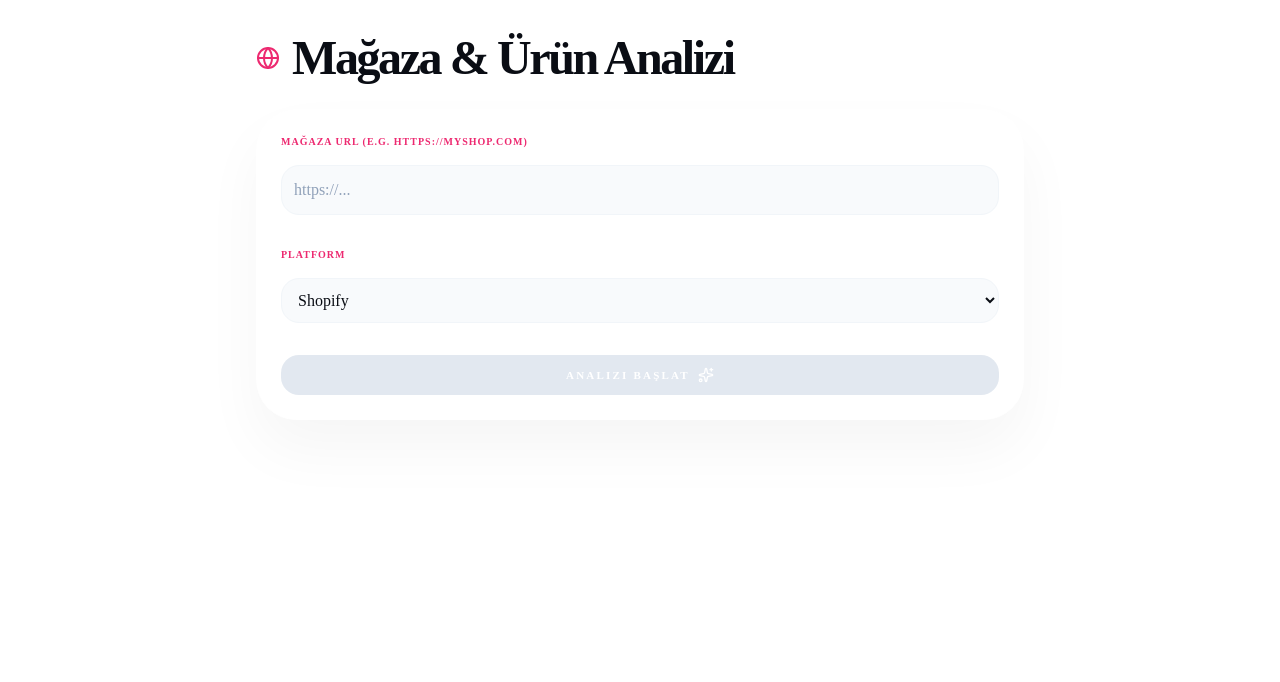
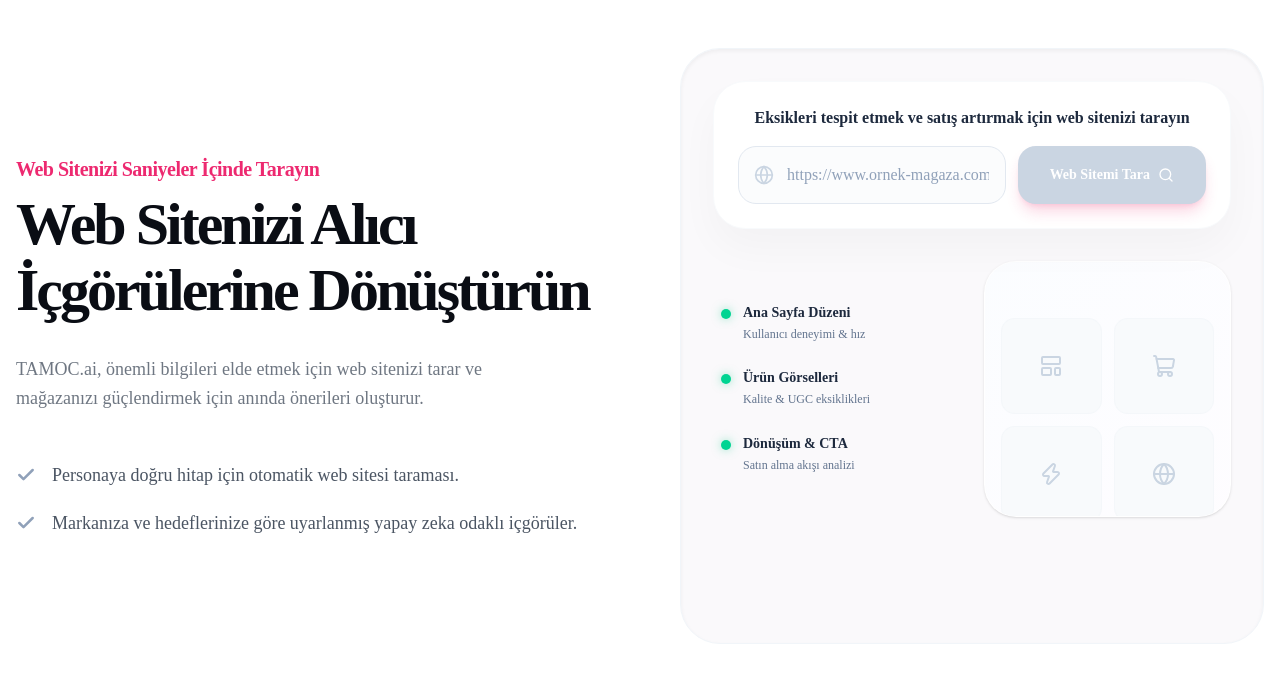
Before and after one commit to muhametsmsek/TAMOC, a Next.js app in the folder frontend/: page /dashboard/store-analysis in a window 1280 px wide. Shown: the top 682 px of the page. Built offline with nearby package versions, Linux system fonts and the light colour scheme.

Commit message:
mağaza analizi

```diff
--- a/frontend/src/app/dashboard/store-analysis/page.tsx
+++ b/frontend/src/app/dashboard/store-analysis/page.tsx
@@ -2,11 +2,10 @@
 
 import { useState } from "react";
 import { motion, AnimatePresence } from "framer-motion";
-import { Globe, Loader2, CheckCircle2, Share2, Sparkles } from "lucide-react";
+import { Loader2, Check, Share2, Globe, Search, LayoutTemplate, Zap, ShoppingCart } from "lucide-react";
 
 export default function StoreAnalysisPage() {
   const [storeUrl, setStoreUrl] = useState("");
-  const [platform, setPlatform] = useState("Shopify");
   const [isAnalyzing, setIsAnalyzing] = useState(false);
   const [result, setResult] = useState<any>(null);
   const [error, setError] = useState<string>("");
@@ -20,7 +19,7 @@ export default function StoreAnalysisPage() {
       const response = await fetch("/api/analyze-store", {
         method: "POST",
         headers: { "Content-Type": "application/json" },
-        body: JSON.stringify({ storeUrl, platform, analysisDepth: "Tam" }),
+        body: JSON.stringify({ storeUrl, platform: "Otomatik", analysisDepth: "Tam" }),
       });
       const data = await response.json();
       if (data.error) throw new Error(data.error);
@@ -33,99 +32,206 @@ export default function StoreAnalysisPage() {
   };
 
   return (
+    <div className="w-full max-w-7xl mx-auto px-4 py-8 lg:py-12">
+      <div className="grid grid-cols-1 lg:grid-cols-2 gap-12 lg:gap-20 items-center">
+
+        {/* LEFT COLUMN: Copywriting & Benefits */}
         <motion.div
-      initial={{ opacity: 0, y: 10 }}
-      animate={{ opacity: 1, y: 0 }}
-      transition={{ duration: 0.5 }}
-      className="w-full max-w-3xl mx-auto mt-8"
+          initial={{ opacity: 0, x: -30 }}
+          animate={{ opacity: 1, x: 0 }}
+          transition={{ duration: 0.6 }}
+          className="flex flex-col gap-6"
         >
-      {/* Header */}
-      <div className="flex items-center gap-3 mb-6">
-        <Globe className="w-6 h-6 text-[#ED2970]" />
-        <h2 className="HeaderLabel text-3xl md:text-5xl text-[#0A0D14]">Mağaza & Ürün Analizi</h2>
+          <div className="flex flex-col gap-2">
+            <h3 className="text-[#ED2970] font-black text-lg md:text-xl tracking-tight">
+              Web Sitenizi Saniyeler İçinde Tarayın
+            </h3>
+            <h1 className="HeaderLabel text-4xl md:text-6xl text-[#0A0D14] leading-[1.1]">
+              Web Sitenizi Alıcı <br className="hidden md:block"/> İçgörülerine Dönüştürün
+            </h1>
           </div>
 
-      {/* Form */}
-      <div className="bg-white p-6 rounded-[2.5rem] shadow-[0_30px_60px_rgba(0,0,0,0.04)] border border-white flex flex-col gap-4">
-        <label className="text-[10px] font-black uppercase tracking-widest text-[#ED2970]">
-          Mağaza URL (e.g. https://myshop.com)
-        </label>
+          <p className="text-[#4B5563] text-lg leading-relaxed font-medium opacity-80 max-w-lg mt-2">
+            TAMOC.ai, önemli bilgileri elde etmek için web sitenizi tarar ve mağazanızı güçlendirmek için anında önerileri oluşturur.
+          </p>
+
+          <div className="flex flex-col gap-5 mt-6">
+            <div className="flex gap-4 items-start">
+              <div className="mt-1">
+                <Check className="w-5 h-5 text-slate-400 stroke-[3px]" />
+              </div>
+              <span className="text-[#4B5563] font-medium text-lg">
+                Personaya doğru hitap için otomatik web sitesi taraması.
+              </span>
+            </div>
+            <div className="flex gap-4 items-start">
+              <div className="mt-1">
+                <Check className="w-5 h-5 text-slate-400 stroke-[3px]" />
+              </div>
+              <span className="text-[#4B5563] font-medium text-lg">
+                Markanıza ve hedeflerinize göre uyarlanmış yapay zeka odaklı içgörüler.
+              </span>
+            </div>
+          </div>
+        </motion.div>
+
+        {/* RIGHT COLUMN: Interactive Scanner Tool */}
+        <motion.div
+          initial={{ opacity: 0, x: 30 }}
+          animate={{ opacity: 1, x: 0 }}
+          transition={{ duration: 0.6, delay: 0.2 }}
+          className="bg-[#FAF9FB] rounded-[2.5rem] p-6 md:p-8 border border-slate-100 shadow-inner w-full"
+        >
+          {/* Main Scanner Box */}
+          <div className="bg-white rounded-[2rem] p-6 shadow-[0_20px_40px_rgba(0,0,0,0.03)] border border-slate-50 mb-8 relative z-20">
+            <h4 className="text-center font-bold text-slate-800 text-sm md:text-base mb-4">
+              Eksikleri tespit etmek ve satış artırmak için web sitenizi tarayın
+            </h4>
+
+            {/* Input Group */}
+            <div className="flex flex-col md:flex-row gap-3">
+              <div className="relative flex-1">
+                <Globe className="absolute left-4 top-1/2 -translate-y-1/2 w-5 h-5 text-slate-300" />
                 <input
                   type="url"
                   value={storeUrl}
                   onChange={(e) => setStoreUrl(e.target.value)}
-          placeholder="https://..."
-          className="w-full bg-slate-50 border border-slate-100 rounded-2xl p-3 text-[#0A0D14] placeholder:text-slate-400"
+                  placeholder="https://www.ornek-magaza.com"
+                  className="w-full bg-slate-50/50 border border-slate-200 rounded-2xl pl-12 pr-4 py-4 text-[#0A0D14] placeholder:text-slate-400 font-medium focus:outline-none focus:border-[#ED2970]/40 transition-colors"
                 />
-        <label className="text-[10px] font-black uppercase tracking-widest text-[#ED2970] mt-4">
-          Platform
-        </label>
-        <select
-          value={platform}
-          onChange={(e) => setPlatform(e.target.value)}
-          className="w-full bg-slate-50 border border-slate-100 rounded-2xl p-3 text-[#0A0D14]"
-        >
-          <option>Shopify</option>
-          <option>WooCommerce</option>
-          <option>ikas</option>
-          <option>Ticimax</option>
-        </select>
+              </div>
               <button
                 onClick={analyze}
                 disabled={isAnalyzing || !storeUrl.trim()}
-          className="mt-4 bg-[#ED2970] disabled:bg-slate-200 text-white px-6 py-3 rounded-2xl font-black text-[11px] uppercase tracking-[0.2em] hover:bg-[#D52464] transition-all flex items-center justify-center gap-2"
+                className="bg-[#ED2970] disabled:bg-slate-300 text-white px-8 py-4 rounded-2xl font-black text-sm transition-all shadow-lg shadow-[#ED2970]/20 flex items-center justify-center gap-2 hover:bg-[#D52464] shrink-0"
               >
                 {isAnalyzing ? (
                   <>
-              <span>Analiz Ediliyor...</span>
-              <Loader2 className="w-4 h-4 animate-spin" />
+                    <Loader2 className="w-5 h-5 animate-spin" />
+                    <span>Taranıyor...</span>
                   </>
                 ) : (
                   <>
-              <span>Analizi Başlat</span>
-              <Sparkles className="w-4 h-4" />
+                    <span>Web Sitemi Tara</span>
+                    <Search className="w-4 h-4" />
                   </>
                 )}
               </button>
             </div>
+          </div>
 
-      {/* Result */}
-      <AnimatePresence>
+          {/* Dynamic Content Area (Placeholder or Result) */}
+          <div className="relative mt-8 min-h-[350px]">
+            <AnimatePresence mode="wait">
               {error && (
                 <motion.div
-            initial={{ opacity: 0 }}
-            animate={{ opacity: 1 }}
-            exit={{ opacity: 0 }}
-            className="mt-6 bg-rose-50 border border-rose-200 p-4 rounded-[2.5rem] text-rose-800"
+                  key="error"
+                  initial={{ opacity: 0, y: 10 }}
+                  animate={{ opacity: 1, y: 0 }}
+                  exit={{ opacity: 0, y: -10 }}
+                  className="bg-rose-50 border border-rose-200 p-6 rounded-[2rem] text-rose-800 text-center font-medium"
                 >
                   {error}
                 </motion.div>
               )}
-        {result && (
+
+              {!result && !error && !isAnalyzing && (
                 <motion.div
-            initial={{ opacity: 0, scale: 0.95 }}
-            animate={{ opacity: 1, scale: 1 }}
-            className="mt-6 bg-white p-8 rounded-[2.5rem] shadow-[0_30px_60px_rgba(0,0,0,0.04)] border border-white"
+                  key="placeholder"
+                  initial={{ opacity: 0 }}
+                  animate={{ opacity: 1 }}
+                  exit={{ opacity: 0 }}
+                  className="grid grid-cols-1 md:grid-cols-2 gap-6 items-center"
                 >
-            <div className="flex items-center gap-3 mb-4">
-              <CheckCircle2 className="w-6 h-6 text-[#ED2970]" />
-              <h3 className="HeaderLabel text-2xl text-[#0A0D14]">Analiz Sonucu</h3>
+                  {/* Left Mock List */}
+                  <div className="flex flex-col gap-6 pl-2">
+                    {[
+                      { title: "Ana Sayfa Düzeni", desc: "Kullanıcı deneyimi & hız" },
+                      { title: "Ürün Görselleri", desc: "Kalite & UGC eksiklikleri" },
+                      { title: "Dönüşüm & CTA", desc: "Satın alma akışı analizi" },
+                    ].map((item, i) => (
+                      <div key={i} className="flex gap-3 items-start">
+                        <div className="w-2.5 h-2.5 rounded-full bg-emerald-400 mt-1.5 shrink-0 shadow-[0_0_10px_rgba(52,211,153,0.5)]" />
+                        <div className="flex flex-col">
+                          <span className="font-bold text-slate-800 text-sm">{item.title}</span>
+                          <span className="text-xs text-slate-500 font-medium leading-relaxed mt-0.5">{item.desc}</span>
                         </div>
-            <pre className="text-sm whitespace-pre-wrap" style={{ overflowX: "auto" }}>
-{JSON.stringify(result, null, 2)}
-            </pre>
+                      </div>
+                    ))}
+                  </div>
+
+                  {/* Right Mockup Graphic */}
+                  <div className="bg-white rounded-[2rem] p-4 shadow-sm border border-white/50 h-64 relative overflow-hidden flex flex-col group">
+                     <div className="absolute inset-0 bg-gradient-to-br from-blue-50/50 to-purple-50/50 opacity-50" />
+                     <div className="w-16 h-2 bg-slate-200 rounded-full mx-auto mb-4 relative z-10" />
+                     <div className="w-3/4 h-3 bg-slate-100 rounded-full mx-auto mb-6 relative z-10" />
+
+                     <div className="grid grid-cols-2 gap-3 relative z-10">
+                        <div className="bg-slate-50 h-24 rounded-xl border border-slate-100/50 flex items-center justify-center group-hover:scale-105 transition-transform">
+                           <LayoutTemplate className="w-6 h-6 text-slate-300" />
+                        </div>
+                        <div className="bg-slate-50 h-24 rounded-xl border border-slate-100/50 flex items-center justify-center group-hover:scale-105 transition-transform delay-75">
+                           <ShoppingCart className="w-6 h-6 text-slate-300" />
+                        </div>
+                        <div className="bg-slate-50 h-24 rounded-xl border border-slate-100/50 flex items-center justify-center group-hover:scale-105 transition-transform">
+                           <Zap className="w-6 h-6 text-slate-300" />
+                        </div>
+                        <div className="bg-slate-50 h-24 rounded-xl border border-slate-100/50 flex items-center justify-center group-hover:scale-105 transition-transform delay-75">
+                           <Globe className="w-6 h-6 text-slate-300" />
+                        </div>
+                     </div>
+                  </div>
+                </motion.div>
+              )}
+
+              {isAnalyzing && (
+                <motion.div
+                  key="loading"
+                  initial={{ opacity: 0 }}
+                  animate={{ opacity: 1 }}
+                  exit={{ opacity: 0 }}
+                  className="flex flex-col items-center justify-center h-full gap-4 text-[#ED2970] pt-12"
+                >
+                  <Loader2 className="w-10 h-10 animate-spin" />
+                  <span className="font-bold text-sm tracking-widest uppercase">Mağaza Taranıyor...</span>
+                </motion.div>
+              )}
+
+              {result && !isAnalyzing && (
+                <motion.div
+                  key="result"
+                  initial={{ opacity: 0, y: 10 }}
+                  animate={{ opacity: 1, y: 0 }}
+                  className="bg-white rounded-[2rem] p-6 shadow-md border border-slate-100 overflow-hidden relative"
+                >
+                  <div className="absolute top-0 right-0 w-32 h-32 bg-[#ED2970]/5 rounded-full blur-[40px] pointer-events-none" />
+
+                  <div className="flex items-center justify-between mb-4">
+                    <h4 className="HeaderLabel text-xl text-slate-800">Analiz Sonucu</h4>
+                    <div className="flex items-center gap-1.5 px-3 py-1 bg-emerald-50 text-emerald-600 rounded-full text-[10px] font-black uppercase tracking-wider">
+                       <CheckCircle2 className="w-3.5 h-3.5" />
+                       Tamamlandı
+                    </div>
+                  </div>
+
+                  <div className="h-64 overflow-y-auto custom-scrollbar bg-slate-50 p-4 rounded-xl border border-slate-100 text-xs font-mono text-slate-700">
+                    <pre className="whitespace-pre-wrap">{JSON.stringify(result, null, 2)}</pre>
+                  </div>
+
                   <button
-              onClick={() => {
-                navigator.clipboard.writeText(JSON.stringify(result, null, 2));
-              }}
-              className="mt-4 flex items-center gap-2 text-[#ED2970] font-black text-sm"
+                    onClick={() => navigator.clipboard.writeText(JSON.stringify(result, null, 2))}
+                    className="mt-4 w-full flex items-center justify-center gap-2 text-[#ED2970] font-black text-xs uppercase tracking-wider py-3 bg-rose-50 hover:bg-rose-100 transition-colors rounded-xl"
                   >
                     <Share2 className="w-4 h-4" />
-              <span>Kopyala</span>
+                    <span>Sonuçları Kopyala</span>
                   </button>
                 </motion.div>
               )}
             </AnimatePresence>
+          </div>
         </motion.div>
+
+      </div>
+    </div>
   );
 }
```
Lines whose indentation alone changed are shown as unchanged.
